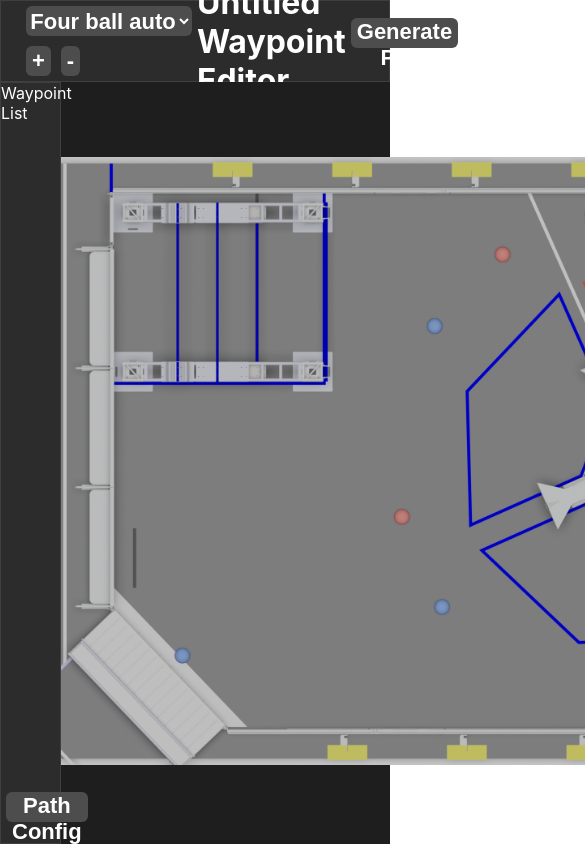
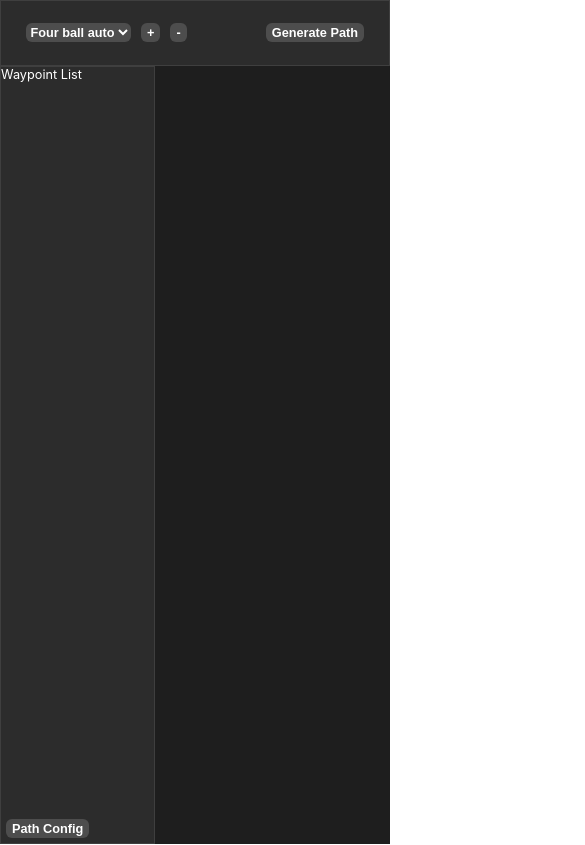
Before and after one commit to RohanBhattacharyya/Choreo, a React (Create React App) app: page / in a window 390 px wide. Shown: the top 845 px of the page, 585 px wide, since content can reach past the window. Built offline with nearby package versions, Linux system fonts and the light colour scheme.

Commit message:
Remove field background (#4)
* mocking up layout

* More structure buildout and styles

* css fixes and auto-scaling field

* Disappearing title on small screens

* Fixed-width sidebar

* Remove FieldBackground

Co-authored-by: shueja-personal <j.a.shue@outlook.com>

```diff
--- a/src/App.css
+++ b/src/App.css
@@ -1,5 +1,23 @@
+html {
+  font-size: calc(60% + 0.8vmin);
+}
+* {
+  font-size: 1rem;
+}
+h1 {
+  font-size: 2.2rem;
+}
+h2 {
+  font-size: 1.6rem;
+}
+
+h3 {
+  font-size: 1.3rem;
+}
 .App {
   display: flex;
   flex-direction: column;
   height: 100vh;
+  width: 100vw;
+  overflow: hidden;
 }
--- a/src/components/Body.tsx
+++ b/src/components/Body.tsx
@@ -10,8 +10,9 @@ export default class Body extends Component<Props, State> {
   state = {}
 
   render() {
+
     return (
-      <div className={styles.Container}><Sidebar></Sidebar><Field></Field></div>
+      <div className={styles.Container}><Sidebar></Sidebar><Field containerHeight={300} containerWidth={300}></Field></div>
     )
   }
 }
--- a/src/components/Field.module.css
+++ b/src/components/Field.module.css
@@ -1,12 +1,17 @@
 .Container{
-    width: fit-content;
-    height: fit-content;
-    margin-left: auto;
-    margin-right: auto;
-    margin-top: auto;
-    margin-bottom: auto;
+    width: 100%;
+    height: 100%;
+    min-width: 0;
+    min-height: 0;
+    position:relative;
 }
 
-img {
-    width: 1175px;
+.FieldBackground{
+    /* width: max-content; */
+    background-position: center;
+    background-size: contain;
+
+    object-fit: contain;
+    object-position: center;
+    position:relative;
 }
--- a/src/components/Field.tsx
+++ b/src/components/Field.tsx
@@ -1,20 +1,92 @@
-import React, { Component } from 'react'
+import React, { Component, ReactNode } from 'react'
+import FieldConfig from '../datatypes/FieldConfig';
 const styles = require("./Field.module.css").default;
 
 type Props = {
-
+  containerHeight: number;
+  containerWidth: number;
 }
 
-type State = {imgSrc :string}
+type State = {fieldConfig: FieldConfig, shouldUpdate: boolean}
 
 export default class Field extends Component<Props, State> {
   state = {
-    imgSrc: "/fields/2022.png"
+    fieldConfig: {
+      "game": "Rapid React",
+      "field-image": "2022-field.png",
+      "field-corners": {
+        "top-left": [74, 45],
+        "bottom-right": [1781, 903]
+      },
+      "field-size": [54, 27],
+      "field-unit": "foot"
+    },
+    shouldUpdate: true
+  }
+  image: HTMLImageElement;
+  topYPerc: number = 0;
+  leftXPerc: number = 0;
+  bottomYPerc: number = 0;
+  rightXPerc: number = 0;
+  aspectRatio: number = 0;
+  fieldOverlayStyle = {
+    position:'relative',
+    top:`${this.topYPerc}%`,
+    left:`${this.leftXPerc}%`,
+    bottom:`${this.bottomYPerc}%`,
+    right:`${this.rightXPerc}%`,
+  }
+  containerRef: React.RefObject<HTMLDivElement>;
+
+  constructor(props : Props) {
+    super(props);
+    window.addEventListener('resize', ()=>{this.setState({shouldUpdate: true});});
+    this.containerRef = React.createRef<HTMLDivElement>();
+    this.image = document.createElement("img");
+    this.image.src = `/fields/${this.state.fieldConfig["field-image"]}`;
+    this.aspectRatio = this.image.naturalWidth / this.image.naturalHeight;
+    this.topYPerc = 100 * this.state.fieldConfig['field-corners']['top-left'][1] / this.image.naturalHeight;
+    this.leftXPerc = 100 * this.state.fieldConfig['field-corners']['top-left'][0] / this.image.naturalWidth;
+    this.bottomYPerc = 100 - (100 *this.state.fieldConfig['field-corners']['bottom-right'][1] / this.image.naturalHeight);
+    this.rightXPerc = 100 - (100 * this.state.fieldConfig['field-corners']['bottom-right'][0] / this.image.naturalWidth);
+  }
+
+  componentDidMount(): void {
+      this.setState({shouldUpdate: true});
+  }
+
+  shouldComponentUpdate(nextProps: Readonly<Props>, nextState: Readonly<State>, nextContext: any): boolean {
+      return nextState.shouldUpdate;
+  }
+
+  componentDidUpdate(prevProps: Readonly<Props>, prevState: Readonly<State>, snapshot?: any): void {
+    this.setState({shouldUpdate: false});
   }
 
   render() {
+    let containerWidth = this.containerRef.current?.getBoundingClientRect().width || this.props.containerWidth;
+    let containerHeight = this.containerRef.current?.getBoundingClientRect().height || this.props.containerHeight;
+    console.log(containerHeight, containerWidth);
     return (
-      <div className={styles.Container}><img src={this.state.imgSrc} id="field-background" alt="field background"></img></div>
+      <div className={styles.Container} ref={this.containerRef}>
+        <div className={styles.FieldBackground}
+          style={
+            {backgroundImage:`url('/fields/${this.state.fieldConfig["field-image"]}')`,
+            width:`min(${containerWidth}px, ${this.aspectRatio * containerHeight}px)`,
+            height:`min(${containerHeight}px, ${containerWidth / this.aspectRatio}px)`
+          }
+          }>
+        {/*TODO replace this div with a FieldOverlay component*/}
+        <div style= {{
+    position:'absolute',
+    top:`${this.topYPerc}%`,
+    left:`${this.leftXPerc}%`,
+    bottom:`${this.bottomYPerc}%`,
+    right:`${this.rightXPerc}%`,
+    border:'1px red'
+  }}></div>
+          </div>
+  </div>
     )
   }
 }
--- a/src/components/Navbar.module.css
+++ b/src/components/Navbar.module.css
@@ -9,21 +9,24 @@
     display: flex;
     flex-direction: row;
     justify-content: space-between;
-    height: 5em;
+    height: 5rem;
 }
 
-.Container.h1 {
-    font-size: 2px;
+@media only screen and (max-width:720px) {
+    h1 {
+        display: none;
+    }
+
 }
 
 button, select {
     background-color: #4D4D4D;
     color: white;
     font-weight: bold;
-    height: 30px;
+    height: 1.5rem;
     align-items: center;
     text-align: center;
-    font-size: 22px;
+    font-size: 1rem;
     border: 0px;
     border-radius: 6px;
     margin: 5px;
--- a/src/components/Sidebar.module.css
+++ b/src/components/Sidebar.module.css
@@ -5,7 +5,18 @@
     display: flex;
     flex-direction: column;
     justify-content: space-between;
-    max-width: 30%;
-    min-width: 15%;
+    width: 20rem;
     color: white;
 }
+button, select {
+    background-color: #4D4D4D;
+    color: white;
+    font-weight: bold;
+    height: 1.5em;
+    align-items: center;
+    text-align: center;
+    font-size: 1rem;
+    border: 0px;
+    border-radius: 6px;
+    margin: 5px;
+}
--- /dev/null
+++ b/src/datatypes/FieldConfig.ts
@@ -0,0 +1,11 @@
+type FieldConfig = {
+        "game": string,
+        "field-image": string,
+        "field-corners": {
+          "top-left": Array<number>,
+          "bottom-right": Array<number>
+        },
+        "field-size": Array<number>,
+        "field-unit": string
+      }
+export default FieldConfig;
```
Also changed, not shown: public/fields/2022-field.png (added), src/components/Body.module.css (line endings or trailing spaces), src/logo.svg (deleted).
